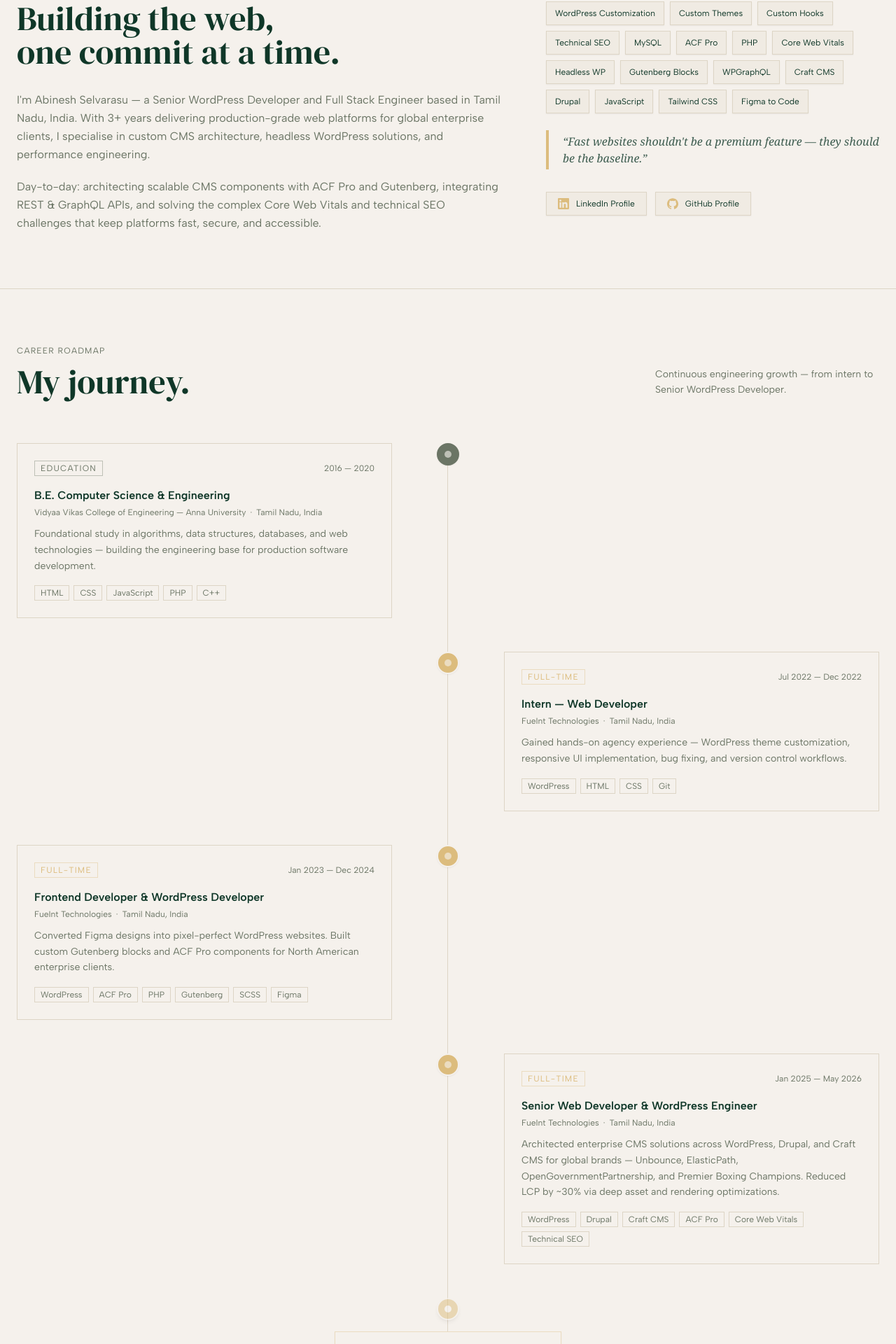
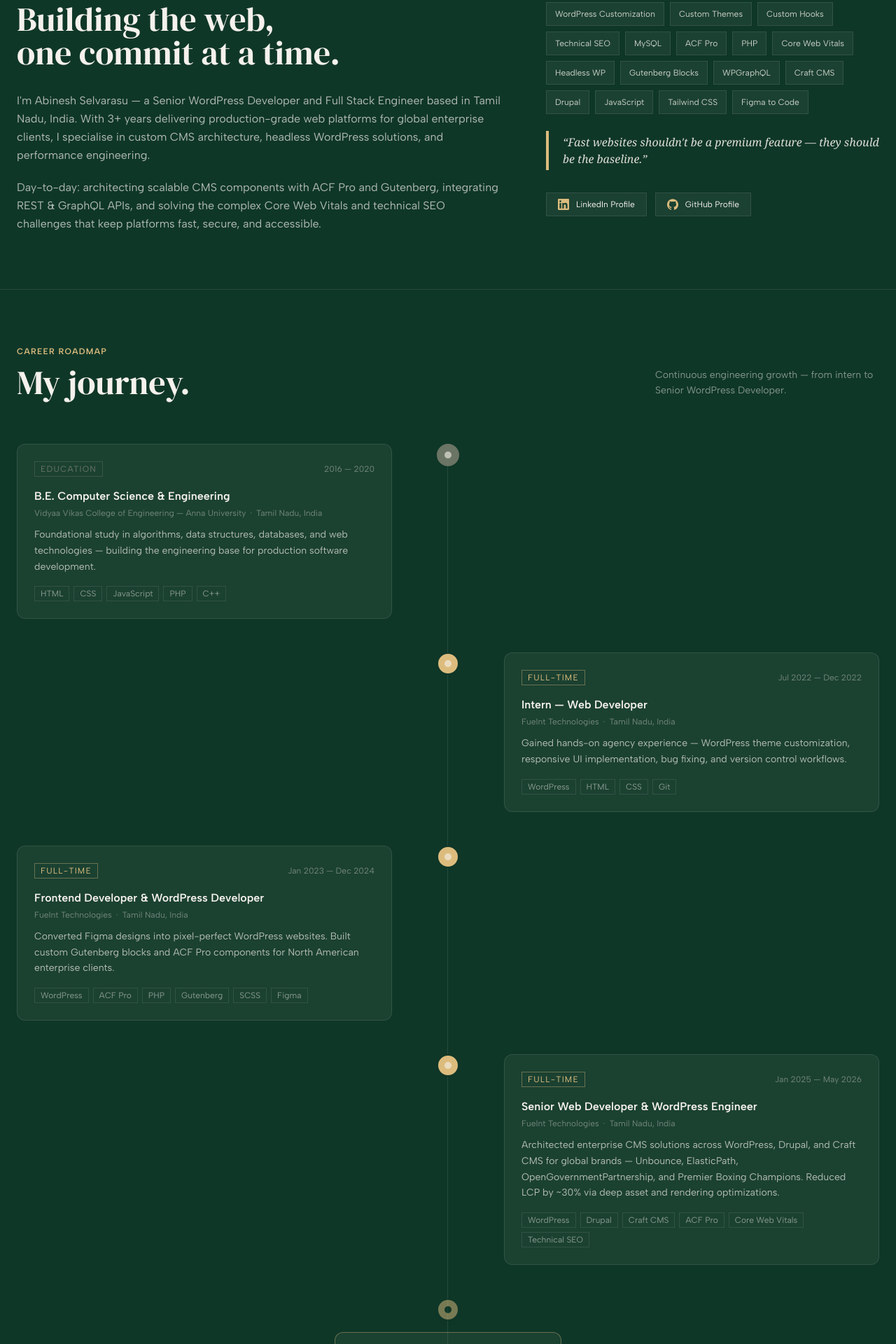
Before and after one commit to abinesh-selva/abineshspotlight, a Next.js app: page / in a window 1280 px wide. Shown: the part 792-2712 px from the top of the page at 70% size. Built offline with nearby package versions, Linux system fonts and the light colour scheme.

Commit message:
Bg color updates

```diff
--- a/components/About.tsx
+++ b/components/About.tsx
@@ -55,20 +55,20 @@
 
 export default function About() {
   return (
-    <section id="about" className="bg-canvas">
+    <section id="about" className="bg-ink text-canvas border-t border-canvas/10">
 
       {/* ── Part 1: About Me (Balanced 2-Column Layout) ───────────────── */}
-      <div className="container mx-auto px-6 py-16 lg:py-20 border-b border-rule">
+      <div className="container mx-auto px-6 py-16 lg:py-20 border-b border-canvas/10">
         <div className="grid grid-cols-1 lg:grid-cols-12 gap-12 lg:gap-16 items-start">
 
           {/* Left Column: Bio & Narrative (7 cols) */}
           <div className="lg:col-span-7 reveal-text">
-            <p className="text-xs font-mono text-mist uppercase tracking-widest mb-4">About me</p>
-            <h2 className="font-display font-normal text-4xl md:text-5xl text-ink leading-tight mb-8">
+            <p className="text-xs font-mono text-accent uppercase tracking-widest mb-4 font-semibold">About me</p>
+            <h2 className="font-display font-normal text-4xl md:text-5xl text-canvas leading-tight mb-8">
               Building the web,<br />one commit at a time.
             </h2>
 
-            <div className="space-y-5 text-mist text-base leading-relaxed">
+            <div className="space-y-5 text-canvas/70 text-base leading-relaxed">
               <p>
                 I&apos;m Abinesh Selvarasu — a Senior WordPress Developer and Full Stack Engineer based in Tamil Nadu,
                 India. With 3+ years delivering production-grade web platforms for global enterprise clients,
@@ -84,12 +84,12 @@
           {/* Right Column: Core Technical Stack, Quote & Socials (5 cols) */}
           <div className="lg:col-span-5 reveal-text space-y-6">
             <div>
-              <p className="text-xs font-mono text-mist uppercase tracking-widest mb-4">Core Technical Stack</p>
+              <p className="text-xs font-mono text-canvas/40 uppercase tracking-widest mb-4">Core Technical Stack</p>
               <div className="flex flex-wrap gap-2">
                 {tags.map((tag) => (
                   <span
                     key={tag}
-                    className="px-3 py-2 text-xs font-mono text-ink bg-paper/50 border border-rule hover:bg-accent hover:border-accent hover:text-forest transition-all cursor-default shadow-sm"
+                    className="px-3 py-2 text-xs font-mono text-canvas/80 bg-canvas/5 border border-canvas/10 hover:bg-accent hover:border-accent hover:text-ink transition-all cursor-default shadow-sm"
                   >
                     {tag}
                   </span>
@@ -97,7 +97,7 @@
               </div>
             </div>
 
-            <blockquote className="border-l-4 border-accent pl-5 text-ink/80 italic font-serif py-1">
+            <blockquote className="border-l-4 border-accent pl-5 text-canvas/90 italic font-serif py-1">
               &ldquo;Fast websites shouldn&apos;t be a premium feature — they should be the baseline.&rdquo;
             </blockquote>
 
@@ -108,7 +108,7 @@
                 target="_blank"
                 rel="noopener noreferrer"
                 aria-label="LinkedIn Profile"
-                className="group flex items-center gap-2.5 px-4 py-2 border border-rule bg-paper/50 text-xs font-mono text-ink hover:border-accent hover:text-accent hover:bg-canvas transition-all shadow-sm"
+                className="group flex items-center gap-2.5 px-4 py-2 border border-canvas/10 bg-canvas/5 text-xs font-mono text-canvas hover:border-accent hover:text-accent hover:bg-canvas/10 transition-all shadow-sm"
               >
                 <svg className="w-4 h-4 text-accent" viewBox="0 0 24 24" fill="currentColor"><path d="M20.447 20.452h-3.554v-5.569c0-1.328-.027-3.037-1.852-3.037-1.853 0-2.136 1.445-2.136 2.939v5.667H9.351V9h3.414v1.561h.046c.477-.9 1.637-1.85 3.37-1.85 3.601 0 4.267 2.37 4.267 5.455v6.286zM5.337 7.433a2.062 2.062 0 01-2.063-2.065 2.064 2.064 0 112.063 2.065zm1.782 13.019H3.555V9h3.564v11.452zM22.225 0H1.771C.792 0 0 .774 0 1.729v20.542C0 23.227.792 24 1.771 24h20.451C23.2 24 24 23.227 24 22.271V1.729C24 .774 23.2 0 22.222 0h.003z"/></svg>
                 LinkedIn Profile
@@ -118,7 +118,7 @@
                 target="_blank"
                 rel="noopener noreferrer"
                 aria-label="GitHub Profile"
-                className="group flex items-center gap-2.5 px-4 py-2 border border-rule bg-paper/50 text-xs font-mono text-ink hover:border-accent hover:text-accent hover:bg-canvas transition-all shadow-sm"
+                className="group flex items-center gap-2.5 px-4 py-2 border border-canvas/10 bg-canvas/5 text-xs font-mono text-canvas hover:border-accent hover:text-accent hover:bg-canvas/10 transition-all shadow-sm"
               >
                 <svg className="w-4 h-4 text-accent" viewBox="0 0 24 24" fill="currentColor"><path d="M12 .297c-6.63 0-12 5.373-12 12 0 5.303 3.438 9.8 8.205 11.385.6.113.82-.258.82-.577 0-.285-.01-1.04-.015-2.04-3.338.724-4.042-1.61-4.042-1.61C4.422 18.07 3.633 17.7 3.633 17.7c-1.087-.744.084-.729.084-.729 1.205.084 1.838 1.236 1.838 1.236 1.07 1.835 2.809 1.305 3.495.998.108-.776.417-1.305.76-1.605-2.665-.3-5.466-1.332-5.466-5.93 0-1.31.465-2.38 1.235-3.22-.135-.303-.54-1.523.105-3.176 0 0 1.005-.322 3.3 1.23.96-.267 1.98-.399 3-.405 1.02.006 2.04.138 3 .405 2.28-1.552 3.285-1.23 3.285-1.23.645 1.653.24 2.873.12 3.176.765.84 1.23 1.91 1.23 3.22 0 4.61-2.805 5.625-5.475 5.92.42.36.81 1.096.81 2.22 0 1.606-.015 2.896-.015 3.286 0 .315.21.69.825.57C20.565 22.092 24 17.592 24 12.297c0-6.627-5.373-12-12-12"/></svg>
                 GitHub Profile
@@ -132,19 +132,19 @@
       <div id="timeline" className="container mx-auto px-6 py-16 lg:py-20">
         <div className="flex flex-col md:flex-row justify-between md:items-end mb-16 gap-4 reveal-text">
           <div>
-            <p className="text-xs font-mono text-mist uppercase tracking-widest mb-3">Career Roadmap</p>
-            <h2 className="font-display font-normal text-4xl md:text-5xl text-ink leading-tight">
+            <p className="text-xs font-mono text-accent uppercase tracking-widest mb-3 font-semibold">Career Roadmap</p>
+            <h2 className="font-display font-normal text-4xl md:text-5xl text-canvas leading-tight">
               My journey.
             </h2>
           </div>
-          <p className="text-mist max-w-xs text-sm font-mono leading-relaxed">
+          <p className="text-canvas/50 max-w-xs text-sm font-mono leading-relaxed">
             Continuous engineering growth — from intern to Senior WordPress Developer.
           </p>
         </div>
 
         <div className="relative">
           {/* Vertical line */}
-          <div className="absolute left-4 md:left-1/2 top-0 bottom-0 w-px bg-rule md:-translate-x-px" />
+          <div className="absolute left-4 md:left-1/2 top-0 bottom-0 w-px bg-canvas/10 md:-translate-x-px" />
 
           <div className="space-y-0">
             {milestones.map((item, idx) => {
@@ -160,25 +160,25 @@
                 >
                   {/* Card */}
                   <div className={`w-full md:w-[calc(50%-2.5rem)] ${isRight ? 'md:pr-10' : 'md:pl-10'} pl-12 md:pl-0 pb-12`}>
-                    <div className="border border-rule hover:border-accent/40 bg-canvas p-6 transition-all duration-300 group">
+                    <div className="border border-canvas/10 hover:border-accent/40 bg-canvas/5 p-6 transition-all duration-300 group rounded-xl">
                       <div className="flex items-center justify-between mb-4 flex-wrap gap-2">
                         <span className={`text-xs font-mono uppercase tracking-widest border px-2 py-0.5 ${style.labelClass}`}>
                           {style.label}
                         </span>
-                        <span className="text-xs font-mono text-mist">
+                        <span className="text-xs font-mono text-canvas/40">
                           {item.year} — {item.end}
                         </span>
                       </div>
-                      <h3 className="text-ink font-semibold text-base group-hover:text-accent transition-colors mb-1">
+                      <h3 className="text-canvas font-semibold text-base group-hover:text-accent transition-colors mb-1">
                         {item.title}
                       </h3>
-                      <p className="text-xs font-mono text-mist mb-3">
+                      <p className="text-xs font-mono text-canvas/40 mb-3">
                         {item.company}<span className="mx-1.5">·</span>{item.location}
                       </p>
-                      <p className="text-mist text-sm leading-relaxed mb-4">{item.desc}</p>
+                      <p className="text-canvas/70 text-sm leading-relaxed mb-4">{item.desc}</p>
                       <div className="flex flex-wrap gap-1.5">
                         {item.tags.map((tag) => (
-                          <span key={tag} className="text-xs font-mono text-mist border border-rule px-2 py-0.5 hover:bg-accent hover:border-accent hover:text-forest transition-all cursor-default">
+                          <span key={tag} className="text-xs font-mono text-canvas/50 border border-canvas/10 px-2 py-0.5 hover:bg-accent hover:border-accent hover:text-ink transition-all cursor-default">
                             {tag}
                           </span>
                         ))}
@@ -188,7 +188,7 @@
 
                   {/* Centre dot */}
                   <div className="absolute left-0 md:left-1/2 md:-translate-x-1/2 flex flex-col items-center">
-                    <div className={`w-8 h-8 rounded-full border-2 border-canvas ${style.dot} flex items-center justify-center shadow-sm`}>
+                    <div className={`w-8 h-8 rounded-full border-2 border-ink ${style.dot} flex items-center justify-center shadow-sm`}>
                       <span className="w-2.5 h-2.5 rounded-full bg-canvas/60" />
                     </div>
                   </div>
@@ -202,16 +202,16 @@
             {/* End cap — Seeking Full-Time Roles */}
             <div className="relative flex flex-col items-center justify-center text-center mt-8">
               {/* Dot - centered in normal flex flow */}
-              <div className="w-8 h-8 rounded-full bg-accent flex items-center justify-center animate-pulse z-10 border-2 border-canvas shadow-md mb-4">
-                <span className="w-2.5 h-2.5 rounded-full bg-canvas" />
+              <div className="w-8 h-8 rounded-full bg-accent flex items-center justify-center animate-pulse z-10 border-2 border-ink shadow-md mb-4">
+                <span className="w-2.5 h-2.5 rounded-full bg-ink" />
               </div>
 
               {/* Text Badge - stacked cleanly below dot */}
-              <div className="bg-canvas border border-accent/40 px-6 py-3.5 shadow-sm max-w-full z-10">
+              <div className="bg-canvas/5 border border-accent/40 px-6 py-3.5 shadow-sm max-w-full z-10 rounded-xl">
                 <p className="text-xs font-mono text-accent uppercase tracking-widest font-bold">
                   Open to Full-Time Roles · Present
                 </p>
-                <p className="text-xs font-mono text-mist mt-0.5">
+                <p className="text-xs font-mono text-canvas/60 mt-0.5">
                   Senior WordPress Developer / Full Stack Engineer
                 </p>
               </div>
```
Also changed, not shown: components/Blog.tsx (+9 -6 lines), components/Skills.tsx (+24 -24 lines).
